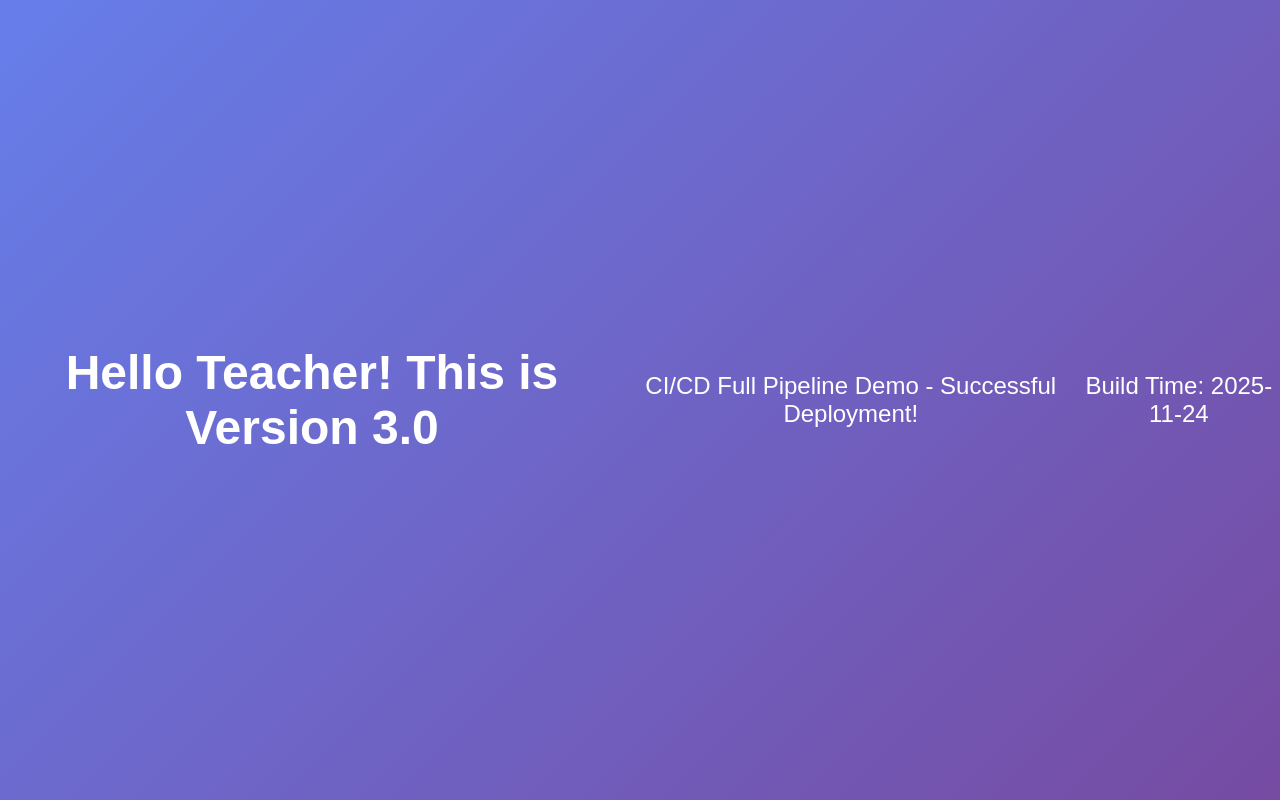
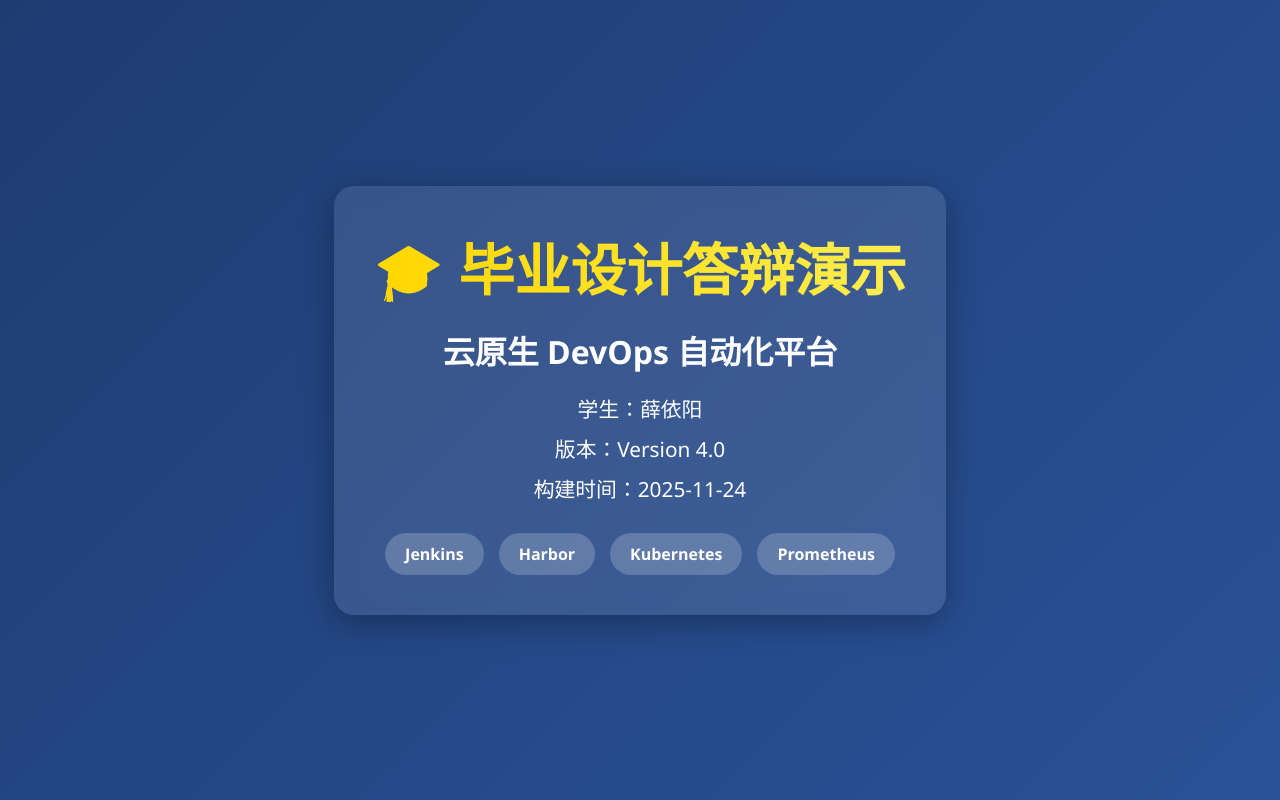
Before and after one commit to xueyy-999/demo-devops-app, a plain HTML site: page index.html in a window 1280 px wide. Drawn offline with Linux system fonts and the light colour scheme.

Commit message:
答辩演示： Version X.X-完整流程展示

```diff
--- a/index.html
+++ b/index.html
@@ -1,25 +1,70 @@
-<h1>Hello Teacher! This is Version 3.0</h1>
-<p>CI/CD Full Pipeline Demo - Successful Deployment!</p>
-<p>Build Time: 2025-11-24</p>
+<!DOCTYPE html>
+<html>
+<head>
+    <meta charset="UTF-8">
+    <title>云原生DevOps平台演示</title>
+</head>
+<body>
+    <div class="container">
+        <h1>🎓 毕业设计答辩演示</h1>
+        <h2>云原生 DevOps 自动化平台</h2>
+        <p>学生：薛依阳</p>
+        <p>版本：Version 4.0</p>
+        <p>构建时间：2025-11-24</p>
+        <div class="tech-stack">
+            <span>Jenkins</span>
+            <span>Harbor</span>
+            <span>Kubernetes</span>
+            <span>Prometheus</span>
+        </div>
+    </div>
+</body>
 <style>
     body {
-        font-family: Arial, sans-serif;
-        background: linear-gradient(135deg, #667eea 0%, #764ba2 100%);
+        margin: 0;
+        font-family: 'Segoe UI', Arial, sans-serif;
+        background: linear-gradient(135deg, #1e3c72 0%, #2a5298 100%);
         color: white;
         display: flex;
         justify-content: center;
         align-items: center;
-        height: 100vh;
+        min-height: 100vh;
+    }
+    .container {
+        text-align: center;
+        padding: 40px;
+        background: rgba(255, 255, 255, 0.1);
+        border-radius: 20px;
+        backdrop-filter: blur(10px);
+        box-shadow: 0 8px 32px rgba(0, 0, 0, 0.3);
+    }
+    h1 {
+        font-size: 3.5em;
         margin: 0;
-        text-align: center;
+        background: linear-gradient(to right, #ffd700, #ffed4e);
+        -webkit-background-clip: text;
+        -webkit-text-fill-color: transparent;
     }
-
-    h1 {
-        font-size: 3em;
-        margin: 0;
+    h2 {
+        font-size: 2em;
+        margin: 20px 0;
     }
-
     p {
-        font-size: 1.5em;
+        font-size: 1.3em;
+        margin: 10px 0;
+    }
+    .tech-stack {
+        margin-top: 30px;
+        display: flex;
+        gap: 15px;
+        justify-content: center;
+        flex-wrap: wrap;
+    }
+    .tech-stack span {
+        background: rgba(255, 255, 255, 0.2);
+        padding: 10px 20px;
+        border-radius: 25px;
+        font-weight: bold;
     }
 </style>
+</html>
```
